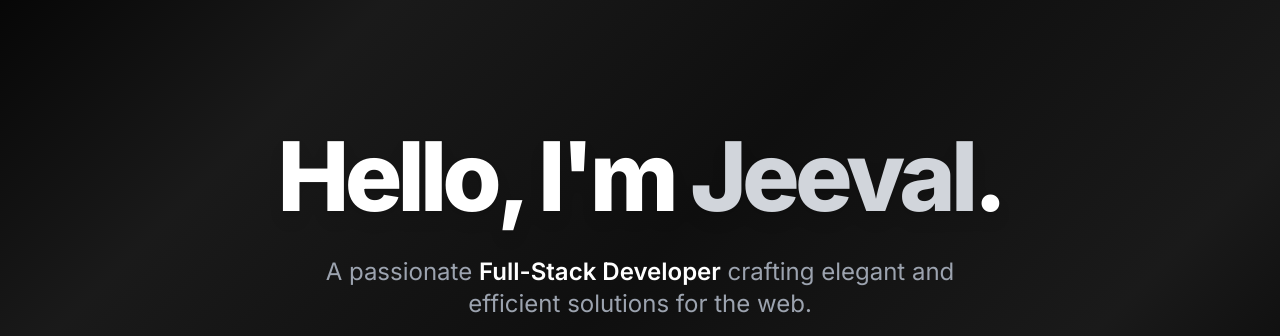
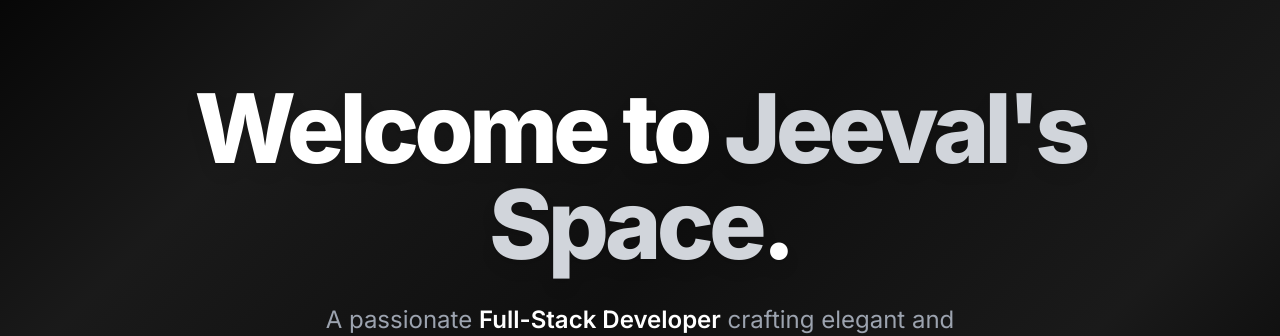
Before and after one commit to j-j-j-github/MY-PORTFOLIO, a React (Vite) app: page / in a window 1280 px wide. Shown: the part 133-469 px from the top of the page. Built offline with nearby package versions, Linux system fonts and the light colour scheme.

Commit message:
Updated Title.

```diff
--- a/src/App.tsx
+++ b/src/App.tsx
@@ -90,7 +90,7 @@ const App = () => {
       <section id="hero" ref={(el) => (sectionsRef.current[0] = el)} className="relative flex items-center justify-center min-h-screen text-white text-center px-4 py-20 overflow-hidden">
         <div className="relative z-10 max-w-4xl mx-auto space-y-8 animate-fade-in-up">
           <h1 className="text-6xl md:text-8xl font-extrabold leading-tight tracking-tighter text-white drop-shadow-lg">
-            Hello, I'm <span className="text-gray-300">Jeeval</span>.
+            Welcome to <span className="text-gray-300">Jeeval's Space</span>.
           </h1>
           <p className="text-xl md:text-2xl text-gray-400 max-w-2xl mx-auto">
             A passionate <span className="font-semibold text-white">Full-Stack Developer</span> crafting elegant and efficient solutions for the web.
```
